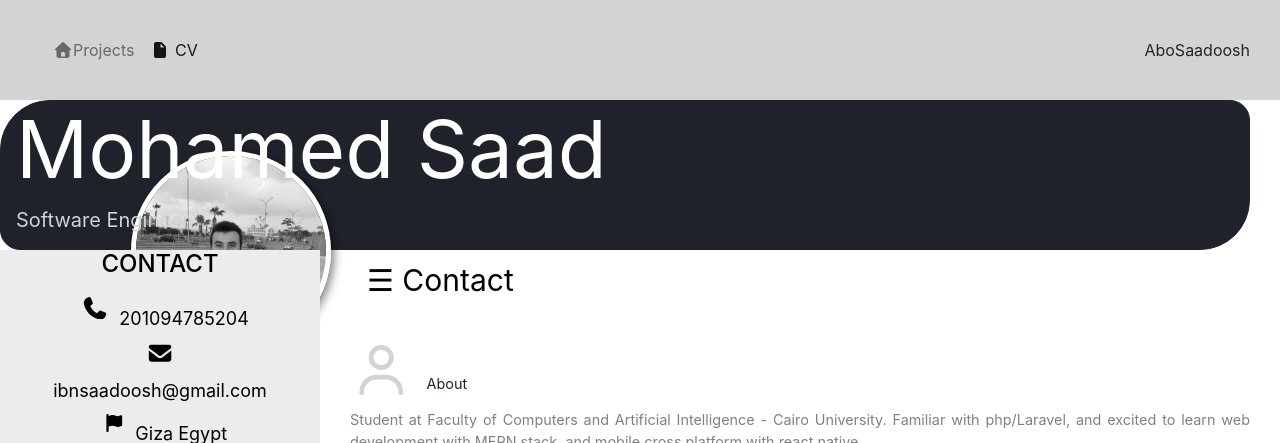
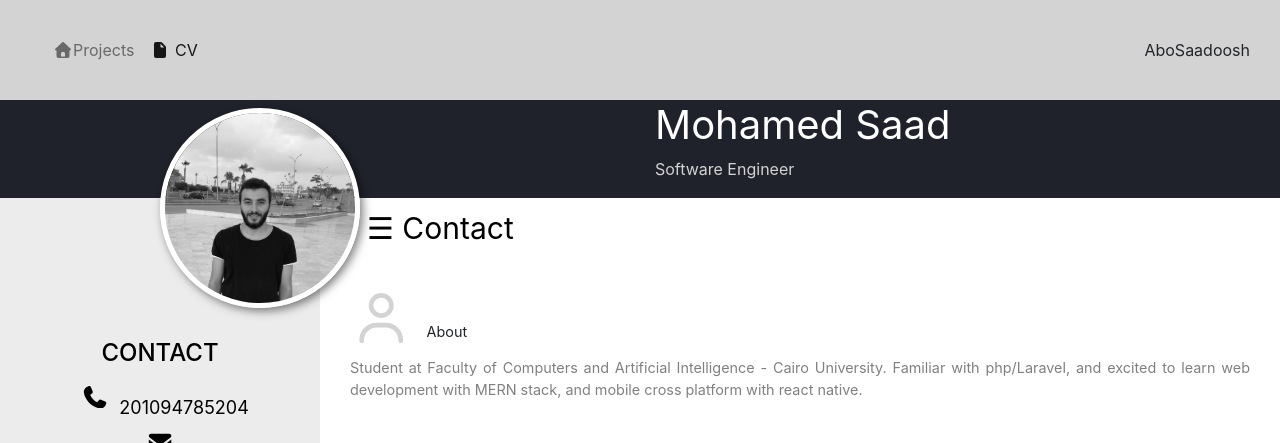
Before and after one commit to ibnsaadoosh/portfolio, a website: page cv.html in a window 1280 px wide. Shown: the top 443 px of the page. Drawn offline with nearby package versions, Linux system fonts and the light colour scheme.

Commit message:
handling cv photo but not complete yet

```diff
--- a/cv.css
+++ b/cv.css
@@ -99,33 +99,12 @@
     font-size: 90%;
   }
 
-  .print-area .header {
-    width: 100%;
-    height: 150px;
-    background-color: rgb(31, 34, 43);
-    display: flex;
-    align-items: center;
-    position: relative;
-    border: 1px solid rgb(31, 34, 43);
-    border-radius: 50px 20px;
-}
+/* web */
+.print-area .header {
+  height: auto;
+  background-color: rgb(31, 34, 43);
 
-
-
-/* web */
-.header img {
-    width: 200px;
-    height: 200px;
-    border-radius: 50%;
-    position: absolute;
-    top: 50px;
-    left: 130px;
-    border: 5px solid white;
-    box-shadow: 3px 3px 10px rgba(0, 0, 0, .5);
-    cursor: pointer;
-    transition: .5s;
-    user-select: none;
-    filter: grayscale(100%);
+  border: 1px solid rgb(31, 34, 43);
 }
 
 .header img:hover {
@@ -141,12 +120,12 @@
 }
 
 .header-text h1 {
-    font-size: 80px;
+    font-size: auto;
     font-weight: normal;
 }
 
 .header-text p {
-    font-size: 20px;
+    font-size: auto;
     color: lightgray;
 }
 
@@ -155,4 +134,22 @@
 .left-area {
   background-color: rgb(236, 236, 236);
   text-align: center;
+  position: relative;
+  padding-top: 140px;
 }
+
+.profile-img {
+  width: 200px;
+  height: 200px;
+  border-radius: 50%;
+  margin-bottom: 140px;
+  border: 5px solid white;
+  box-shadow: 3px 3px 10px rgba(0, 0, 0, .5);
+  cursor: pointer;
+  transition: .5s;
+  user-select: none;
+  filter: grayscale(100%);
+  padding: 0;
+  position: absolute;
+  top: -230px;
+}
--- a/cv.html
+++ b/cv.html
@@ -42,8 +42,8 @@
       </nav>
             <div class="container-fluid print-area">
                 <div class="row header">
-                    <img class="d-none d-lg-block" src="images/saad.jpeg" alt="profile photo">
-                    <div class="col-12 header-text">
+
+                    <div class="col-12 col-sm-6 header-text">
                         <h1>Mohamed Saad</h1>
                         <p>Software Engineer</p>
                     </div>
@@ -52,7 +52,9 @@
                 <div class="row content">
                     <div class="d-none d-lg-block col-sm-3 left-area" id="webOnly">
                         <div class="container">
+
                             <div class="row contactInfo" id="contactInfo-forWeb">
+                                <div class="col-12"><img class="profile-img" src="images/saad.jpeg" alt="profile photo"></div>
                                 <h4 class="col-12">CONTACT</h4>
                                 <div class="col-12 align-items-center"><i class="fa fa-phone fa-lg contact-element"></i>201094785204</div>
                                 <div class="col-12 align-items-center"><i class="fa fa-envelope fa-lg contact-element"></i><a href="">ibnsaadoosh@gmail.com</a></div>
```
